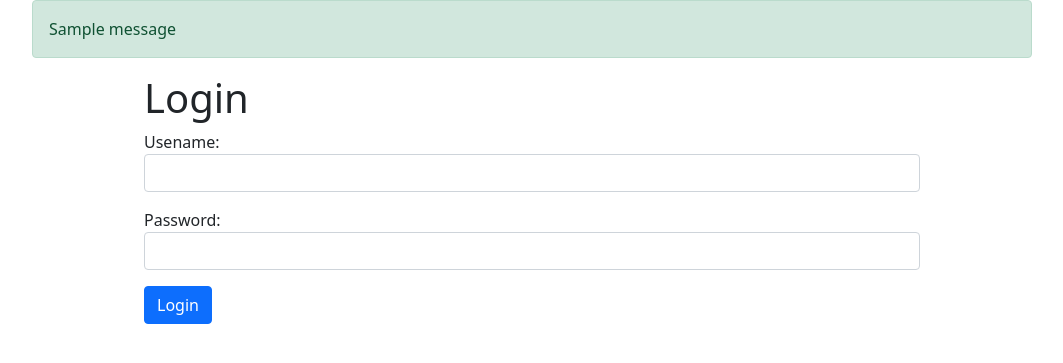
After one commit to manoelsslima/cadastro-flask, a Flask app: page /login in a window 1280 px wide. The commit adds this page. Shown: the top 363 px of the page, without its empty margins (108-1171 px from the left). Run offline with Flask 2, Linux system fonts and the light colour scheme; tables that the repository leaves empty or names only in its code hold one stand-in row (values such as "Sample post"); one stand-in notice (Sample message) is shown; some libraries are stand-ins or nearby versions.

Commit message:
Login implemented

```diff
--- a/templates/customer-list.html
+++ b/templates/customer-list.html
@@ -1,11 +1,5 @@
 {% extends 'template.html' %}
 {% block content %}
-
-<ul>
-{% for category, message in get_flashed_messages(with_categories=True) %}
-    <li class="alert alert-{{category}}">{{ message }}</li>
-{% endfor %}
-</ul>
 <a class="btn btn-primary" href="{{ url_for('new_customer') }}">New customer</a>
 <table class="table table-striped table-sm">
     <thead>
--- /dev/null
+++ b/templates/login.html
@@ -0,0 +1,14 @@
+{% extends 'template.html' %}
+{% block content %}
+<div class="container">
+    <h1>Login</h1>
+    <form method="POST" action="/authenticate">
+        <input type="hidden" name="next_page" value="{{ next_page or url_for('index') }}">
+        <p><label>Usename:</label>
+            <input class="form-control" type="text" name="username" required></p>
+        <p><label>Password:</label>
+            <input class="form-control" type="password" name="password" required></p>
+        <p><button class="btn btn-primary" type="submit">Login</button></p>
+    </form>
+</div>
+{% endblock content %}
--- a/templates/template.html
+++ b/templates/template.html
@@ -9,6 +9,11 @@
 </head>
 <body>
     <div class="container">
+        <ul class="messages">
+            {% for category, message in get_flashed_messages(with_categories=True) %}
+                <li class="alert alert-{{category}}">{{ message }}</li>
+            {% endfor %}
+        </ul>
         <div>
             <h1>{{ title }}</h1>
         </div>
--- a/views.py
+++ b/views.py
@@ -1,4 +1,4 @@
-from flask import render_template, request, redirect, flash, url_for, send_from_directory
+from flask import render_template, request, redirect, flash, url_for, send_from_directory, session
 from models import Customer
 from dao import CustomerDAO
 import time
@@ -8,13 +8,39 @@ from helpers import delete_photo, retrieve_image
 # IoC
 customer_dao = CustomerDAO(db)
 
+@app.route('/login')
+def login():
+    next_page = request.args.get('next_page')
+    return render_template('login.html', next_page=next_page)
+
+@app.route('/logout')
+def logout():
+    session['logged_user'] = None
+    flash('You have logged off', 'info')
+    return redirect('/login')
+
+@app.route('/authenticate', methods=['POST',])
+def authenticate():
+    if 'mestra' == request.form['password']:
+        session['logged_user'] = request.form['username']
+        flash('Login successfully!', 'success')
+        next_page = request.form['next_page']
+        return redirect('/{}'.format(next_page))
+    else:
+        flash('Login failed!', 'danger')
+        return redirect('/login')
+
 @app.route('/list')
 def index():
+    if ('logged_user' not in session or session['logged_user'] == None):
+        return redirect('/login?next_page=list')
     customer_list = customer_dao.list_customers()
     return render_template('customer-list.html', title='Customer list', customers = customer_list)
 
 @app.route('/new')
 def new_customer():
+    if 'logged_user' not in session or session['logged_user'] == None:
+        return redirect('/login?next_page=new')
     return render_template('customer-new.html', title='Add new customer')
 
 # GET is the default method. We need POST.
```
